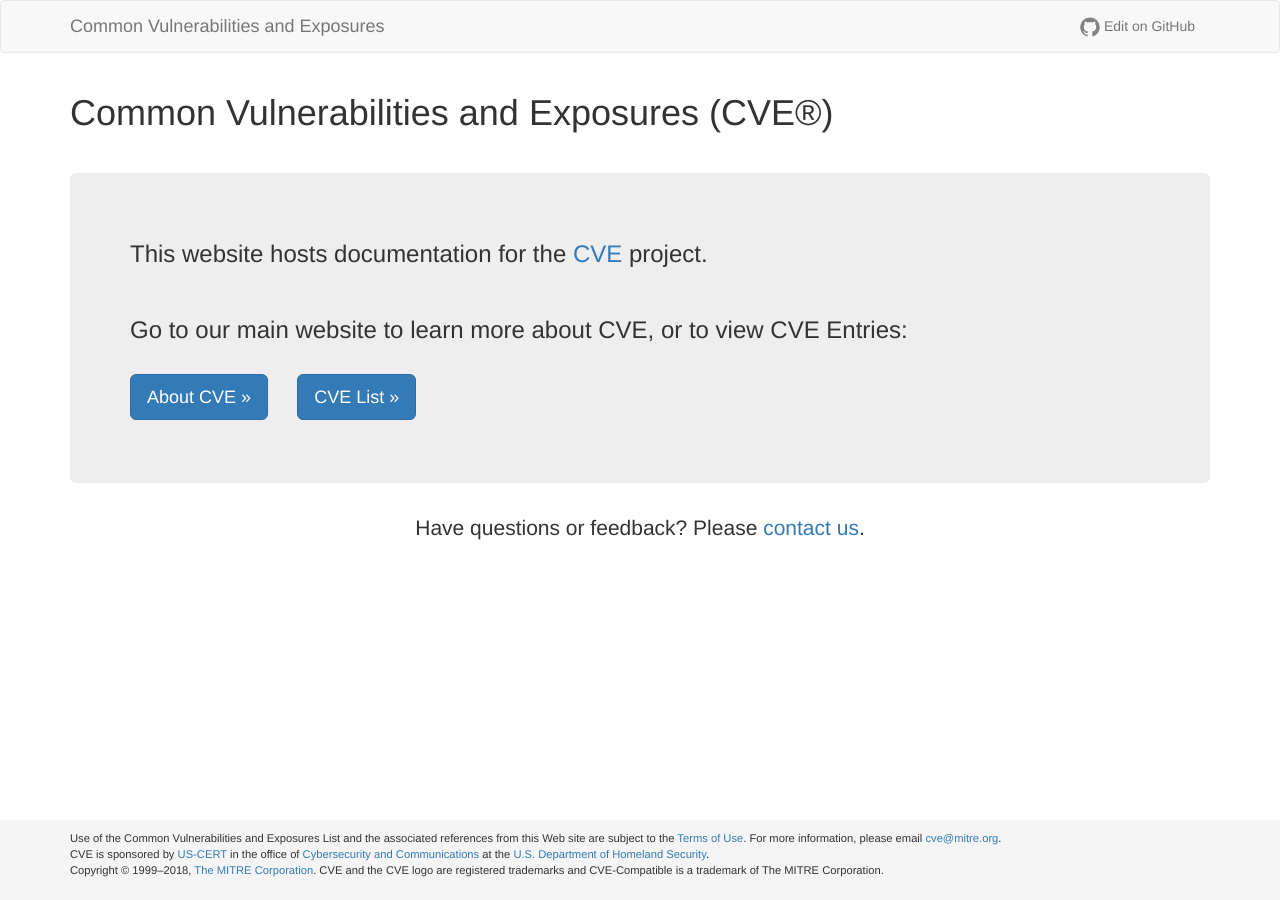
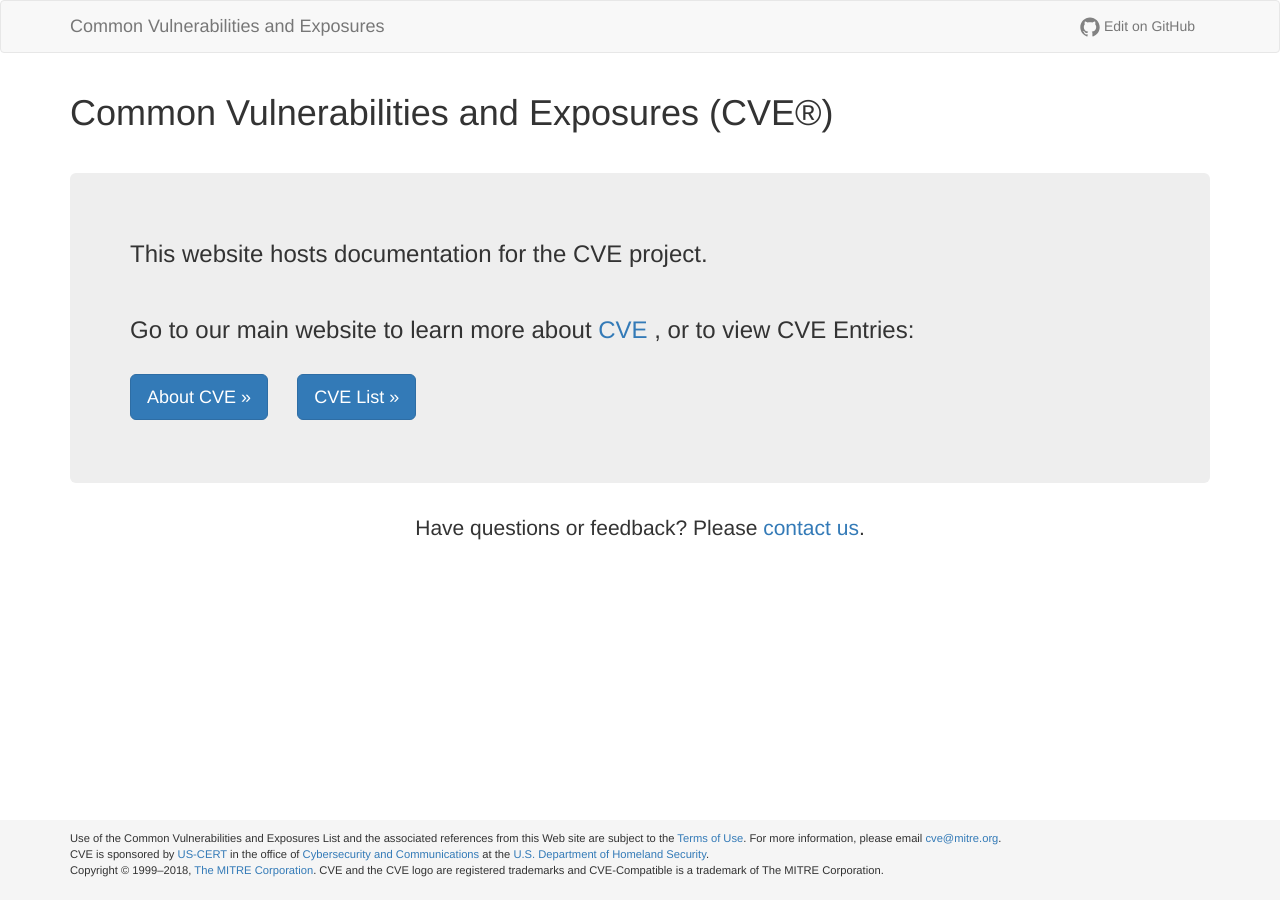
Before and after one commit to CVEProject/cveproject.github.io, a Jekyll site: the page built from index.md, in a window 1280 px wide. Built offline with Jekyll 4.4.1, drawn with Linux system fonts in a browser that asks for light colours; nearby versions of some CDN libraries.

```diff
--- a/index.md
+++ b/index.md
@@ -5,9 +5,9 @@ layout: page
 <h1 class="site-title">Common Vulnerabilities and Exposures (CVE®)</h1>
 <br>
 <div class="jumbotron">
-  <h3>This website hosts documentation for the <a href="https://cve.mitre.org/">CVE</a> project.</h3>
+  <h3>This website hosts documentation for the CVE project.</h3>
   <br>
-  <h3>Go to our main website to learn more about CVE, or to view CVE Entries:</h3>
+  <h3>Go to our main website to learn more about <a href="https://cve.mitre.org/">CVE</a> , or to view CVE Entries:</h3>
   <br>
   <p><a class="btn btn-primary btn-lg" role="button" href="https://cve.mitre.org/about/index.html">About CVE »</a> &nbsp; &nbsp;
   <a class="btn btn-primary btn-lg" role="button" href="https://cve.mitre.org/cve/">CVE List »</a></p>
```
